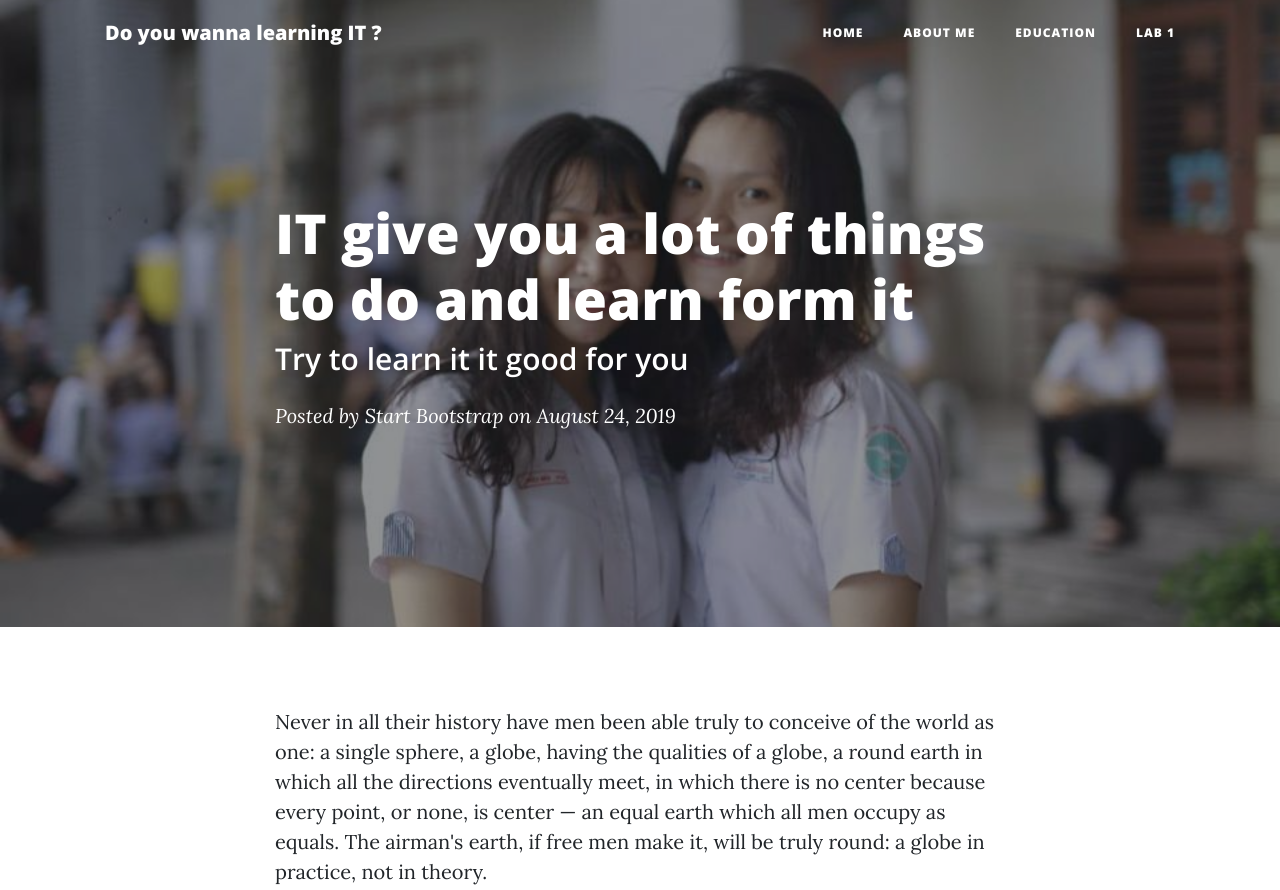
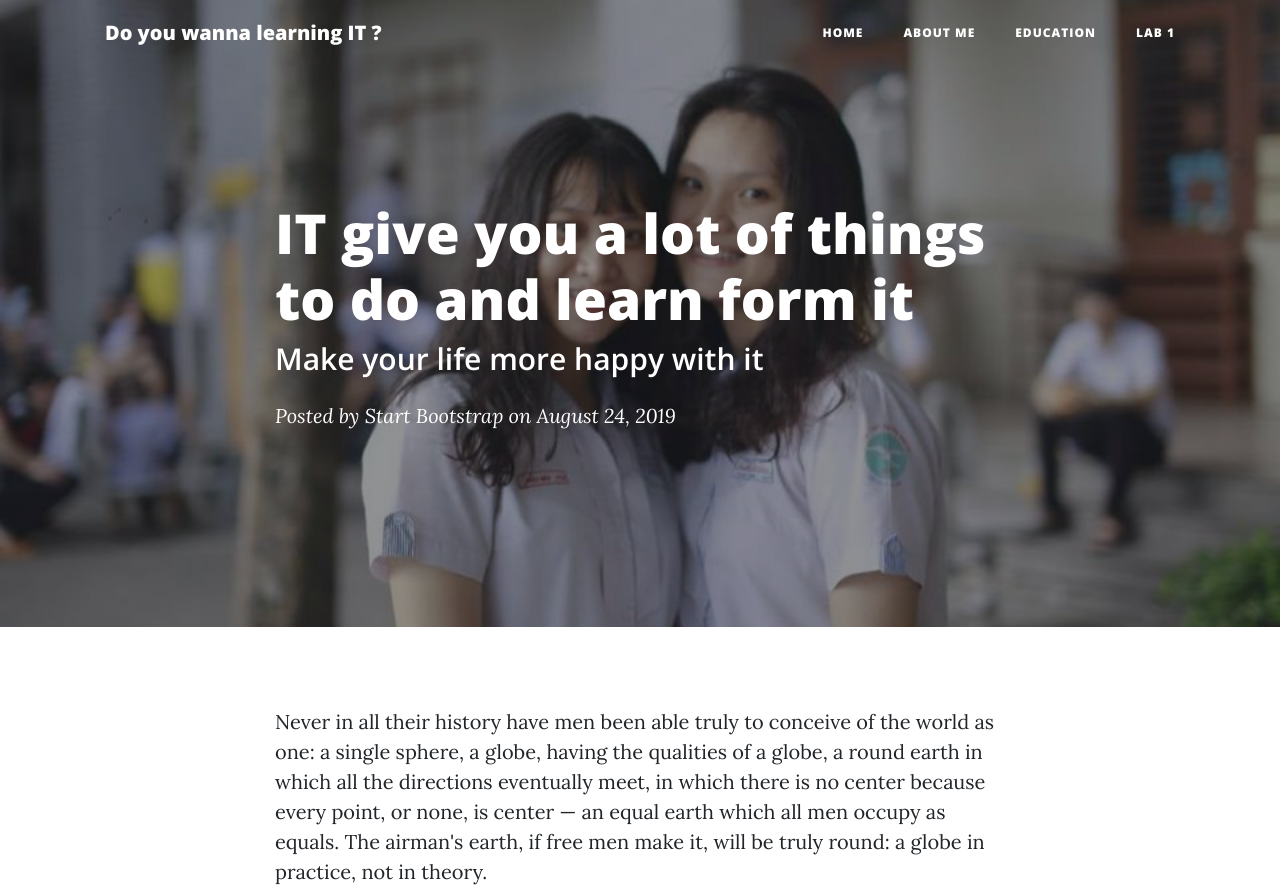
Before and after one commit to loithanhphong0906/18130175, a website: page post.html in a window 1280 px wide. Shown: the top 890 px of the page. Drawn offline with nearby package versions, Linux system fonts and the light colour scheme.

Commit message:
web cá nhân đầu tiên

```diff
--- a/post.html
+++ b/post.html
@@ -60,7 +60,7 @@
         <div class="col-lg-8 col-md-10 mx-auto">
           <div class="post-heading">
             <h1>IT give you a lot of things to do and learn form it </h1>
-            <h2 class="subheading">Try to learn it it good for you</h2>
+            <h2 class="subheading">Make your life more happy with it</h2>
             <span class="meta">Posted by
               <a href="#">Start Bootstrap</a>
               on August 24, 2019</span>
```
